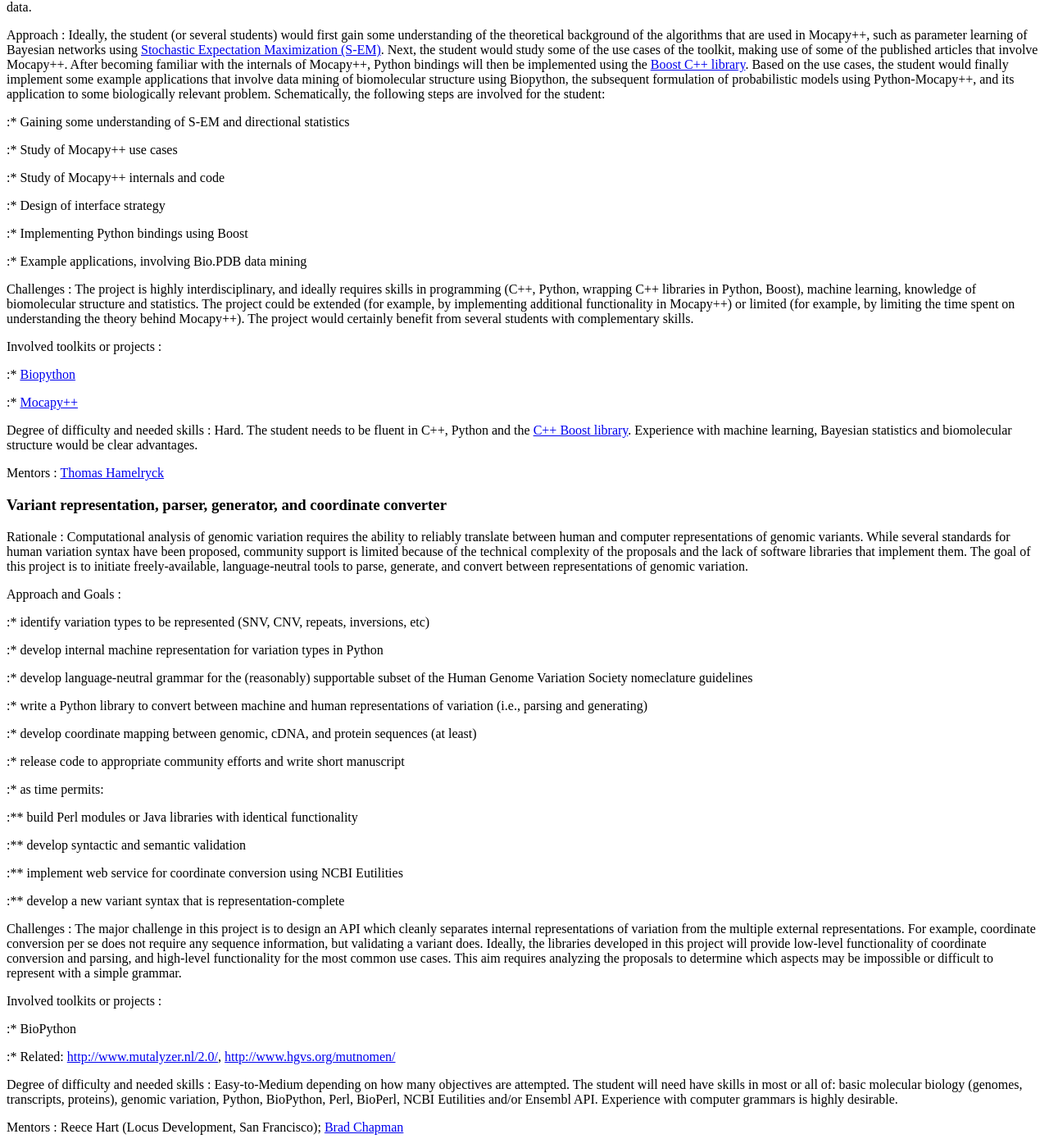
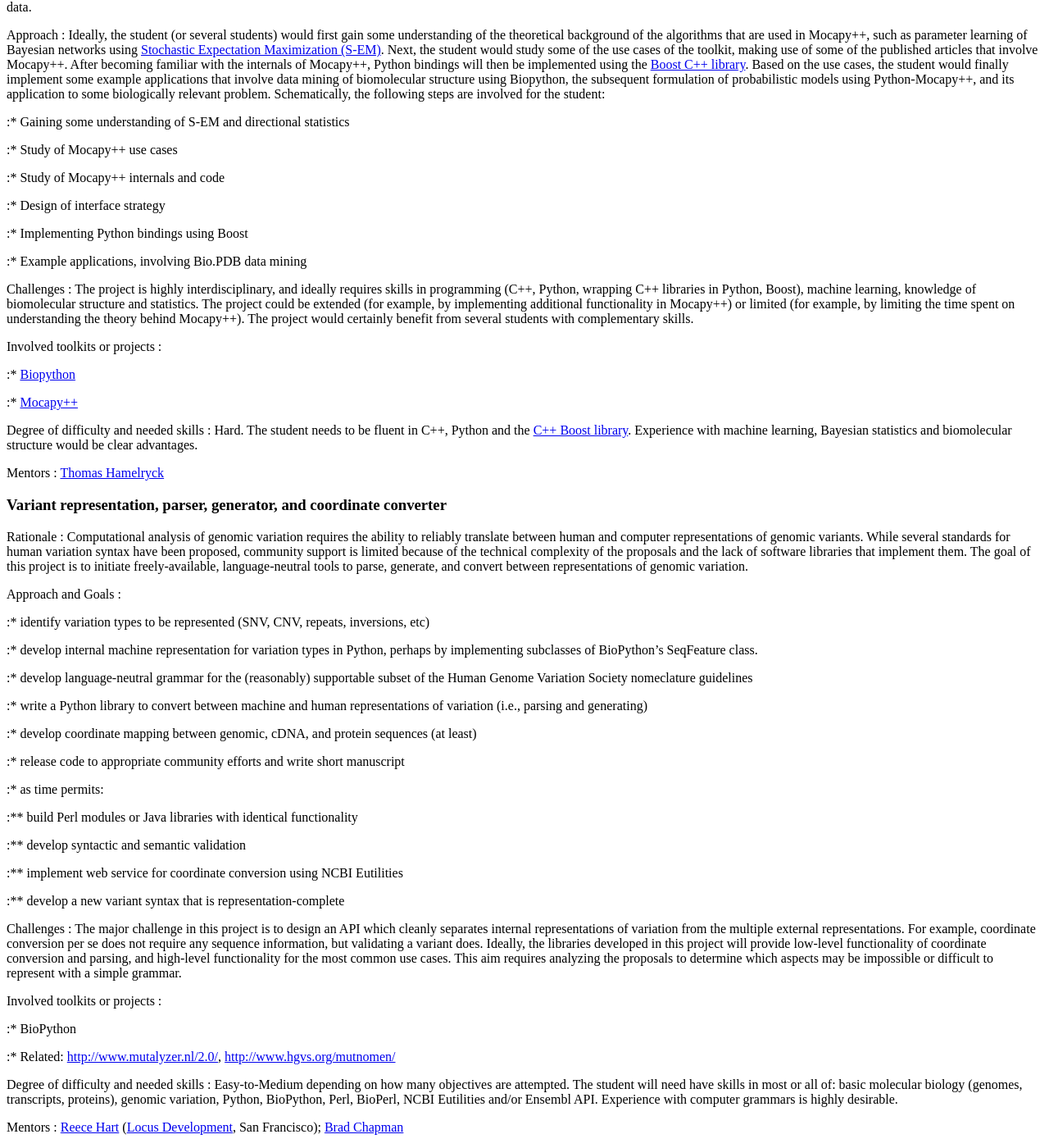
Before and after one commit to biopython/biopython.github.io, a Jekyll site: the page built from wiki/Google_Summer_of_Code.md, in a window 1280 px wide and 1400 px high, scrolled down 573 px. Shown: the whole window at 82% size. Built offline with Jekyll 4.4.1, drawn with Linux system fonts in a browser that asks for light colours.

Commit message:
/* Variant representation, parser, generator, and coordinate converter */

```diff
--- a/wiki/Google_Summer_of_Code.md
+++ b/wiki/Google_Summer_of_Code.md
@@ -85,7 +85,8 @@ Approach and Goals :
 inversions, etc)
 
 :\* develop internal machine representation for variation types in
-Python
+Python, perhaps by implementing subclasses of BioPython's SeqFeature
+class.
 
 :\* develop language-neutral grammar for the (reasonably) supportable
 subset of the Human Genome Variation Society nomeclature guidelines
@@ -125,4 +126,4 @@ Degree of difficulty and needed skills : Easy-to-Medium depending on how many ob
 
 <!-- -->
 
-Mentors : Reece Hart (Locus Development, San Francisco); [Brad Chapman](http://bcbio.wordpress.com)
+Mentors : [Reece Hart](http://linkedin.com/in/reece) ([Locus Development](http://locusdevelopmentinc.com), San Francisco); [Brad Chapman](http://bcbio.wordpress.com)
```
Also changed, not shown: 1 other file.
